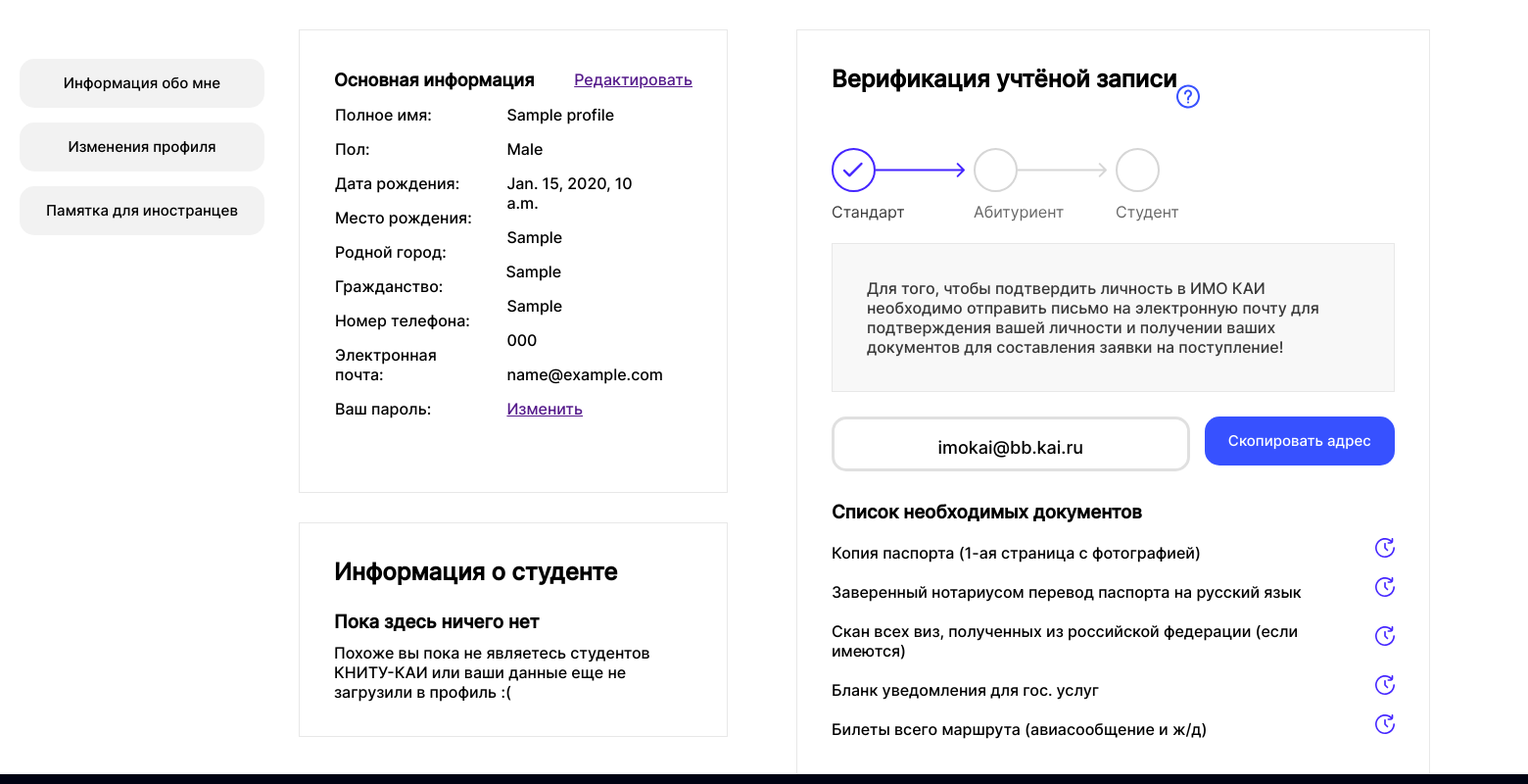
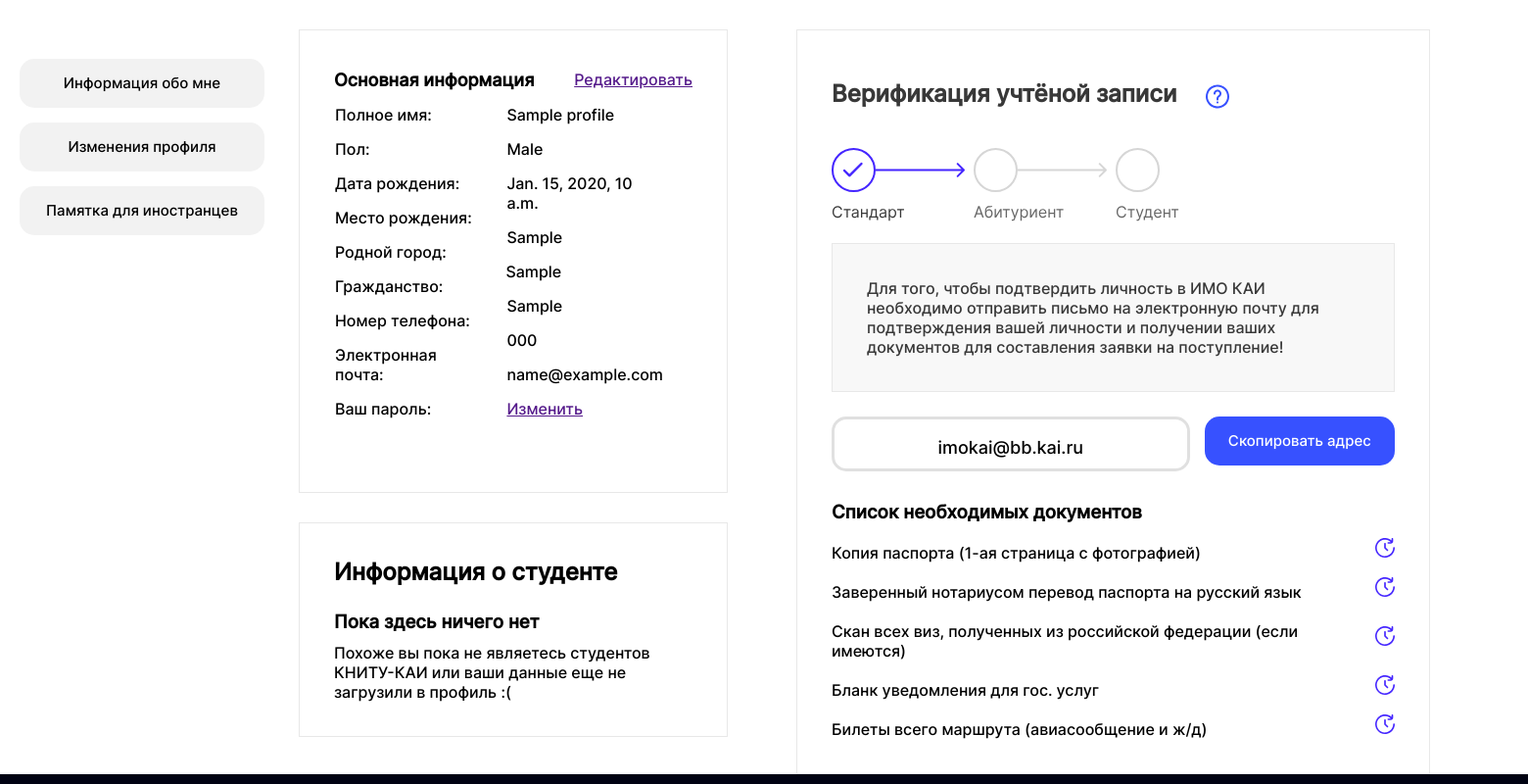
Before and after one commit to MuratovER/IMO, a Django app: page /profile/ in a window 1560 px wide. Shown: the whole page at 98% size. Run offline with Django 4.2, Linux system fonts and the light colour scheme; a user stored in the database is signed in; tables that the repository leaves empty hold one stand-in row (values such as "Sample post").

```diff
--- a/mainsite/static/mainsite/css/profile/profile.css
+++ b/mainsite/static/mainsite/css/profile/profile.css
@@ -35,6 +35,8 @@
     grid-template-columns: 40% 60%;
 
 }
+
+
 
 .base-info {
     /*background-color: brown;*/
@@ -133,13 +135,13 @@
 }
 
 .verification-bubbles-head {
-
     display: flex;
 }
 
-.verification-bubbles-head img{
-
-    display: flex;
+.verification-bubbles-head h2{
+    margin-top: 15px;
+    margin-right: 30px;
+    color: #383838;
 }
 
 
```
